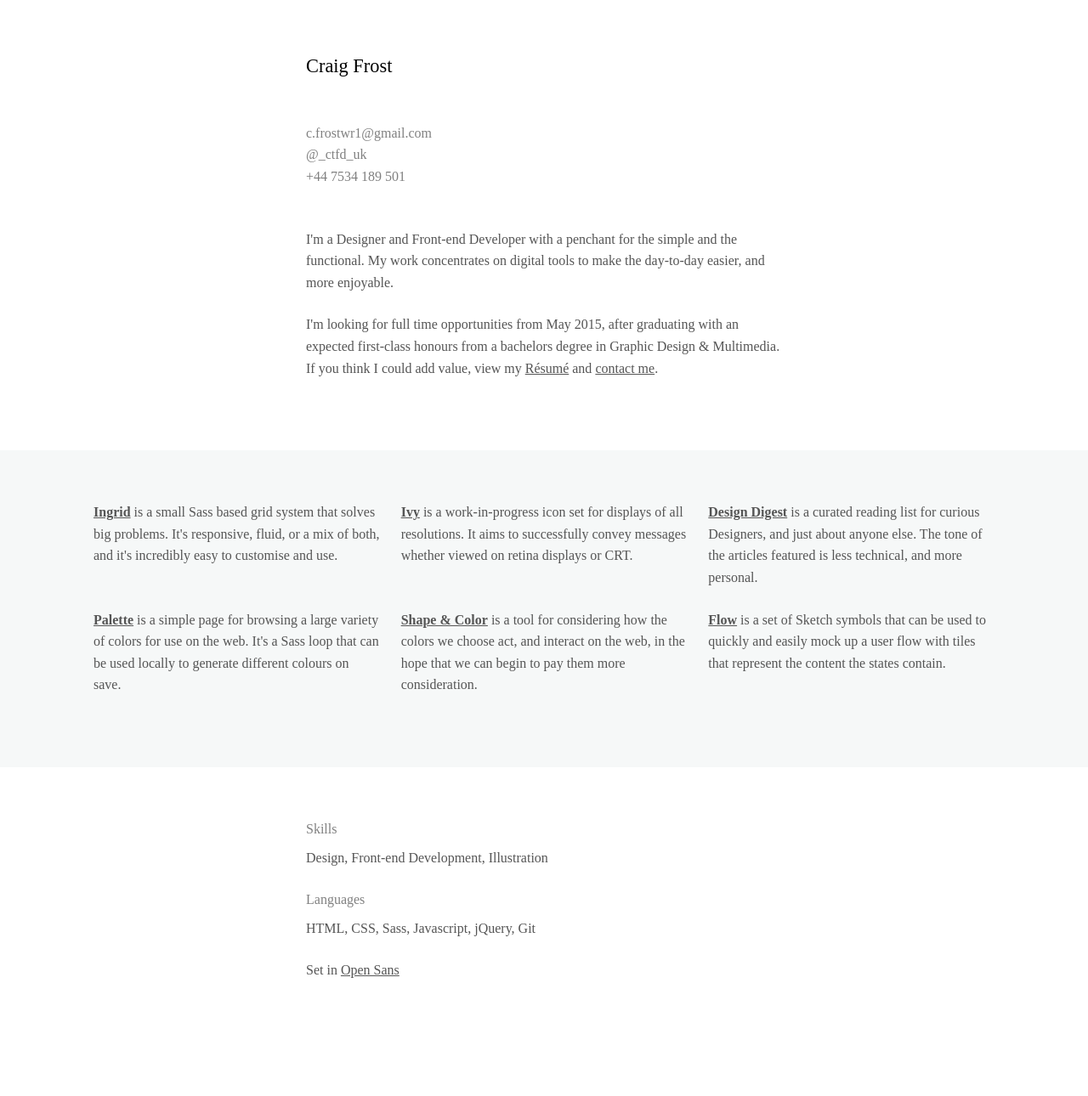
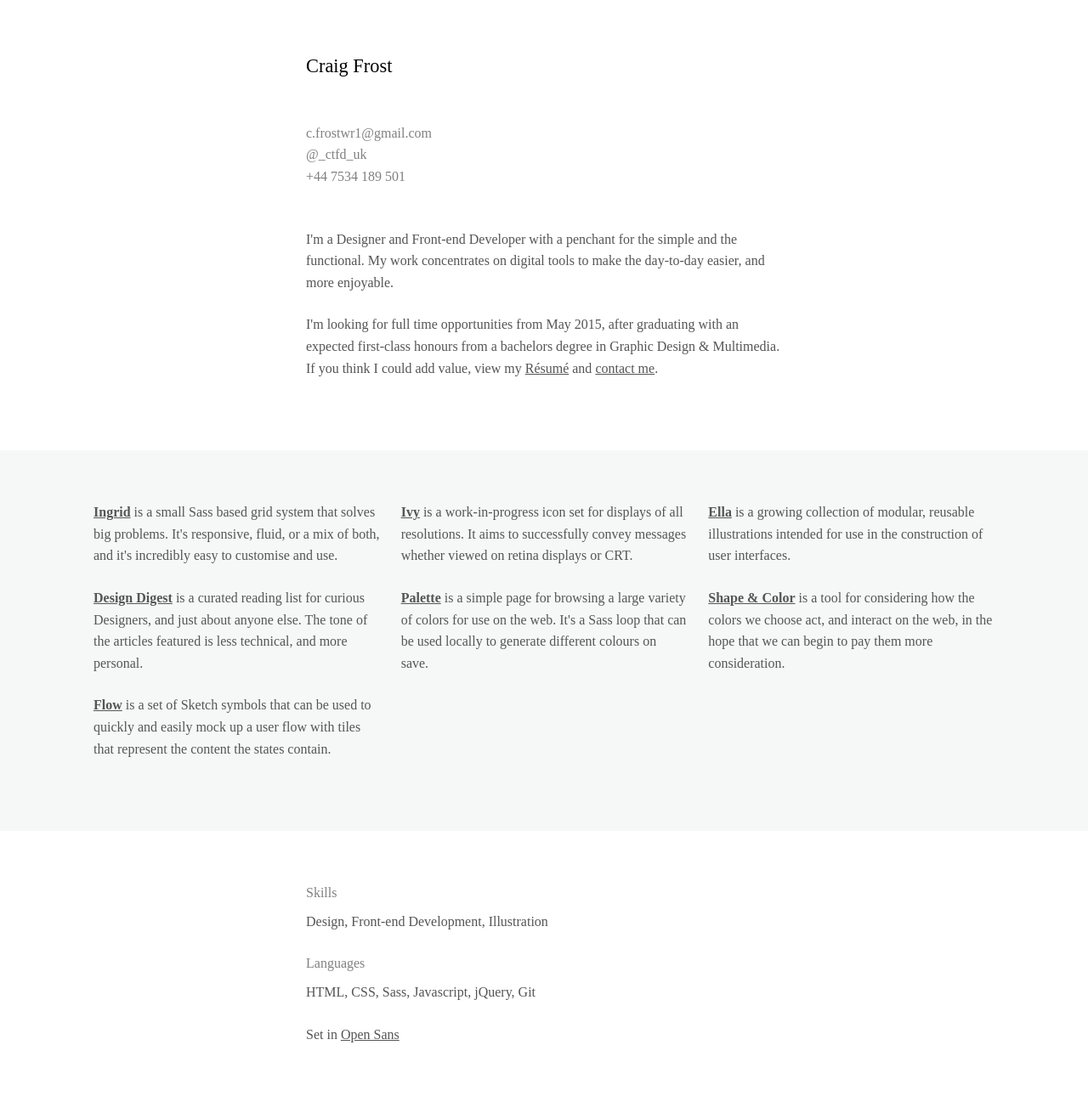
Before and after one commit to craigthomasfrost/cfdesigner.github.io, a Jekyll site: the page built from index.html, in a window 1280 px wide. Shown: the whole page at 85% size. Built offline with Jekyll 4.4.1, drawn with Linux system fonts in a browser that asks for light colours; nearby versions of some CDN libraries; before the commit the page ends 1215 px from its top, so only the background shows below that.

Commit message:
Add link

```diff
--- a/_sass/_grid.scss
+++ b/_sass/_grid.scss
@@ -1,5 +1,5 @@
-// Ingrid - http://craigfro.st
-// ======   ==================
+// Ingrid - http://craigfro.st/ingrid
+// ======   =========================
 //
 // To use:
 //
--- a/index.html
+++ b/index.html
@@ -16,6 +16,12 @@ layout: default
                 <li class="col col--4-of-12 portfolio-item">
 
                     <a href="http://craigfro.st/ivy/">Ivy</a> is a work-in-progress icon set for displays of all resolutions. It aims to successfully convey messages whether viewed on retina displays or CRT.
+
+                </li>
+
+                <li class="col col--4-of-12 portfolio-item">
+
+                    <a href="http://craigfro.st/ella/">Ella</a> is a growing collection of modular, reusable illustrations intended for use in the construction of user interfaces.
 
                 </li>
 
```
